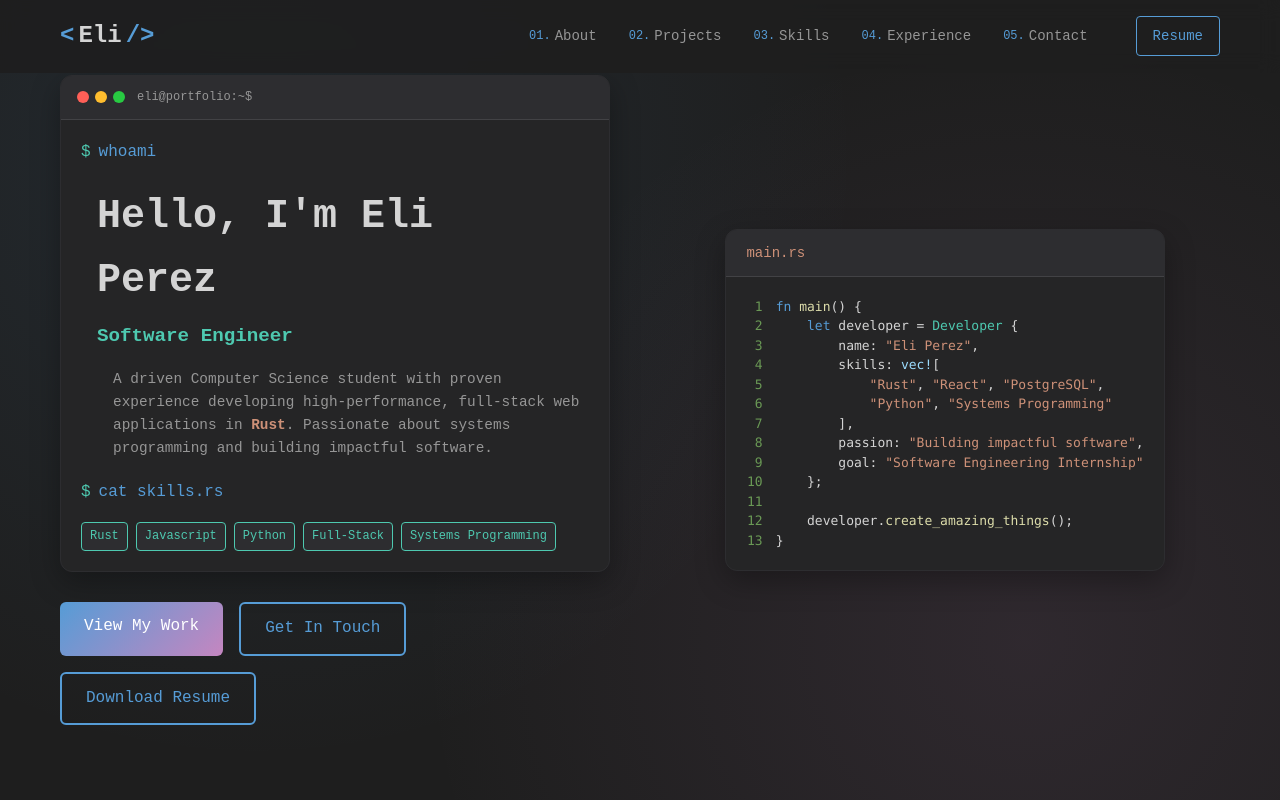
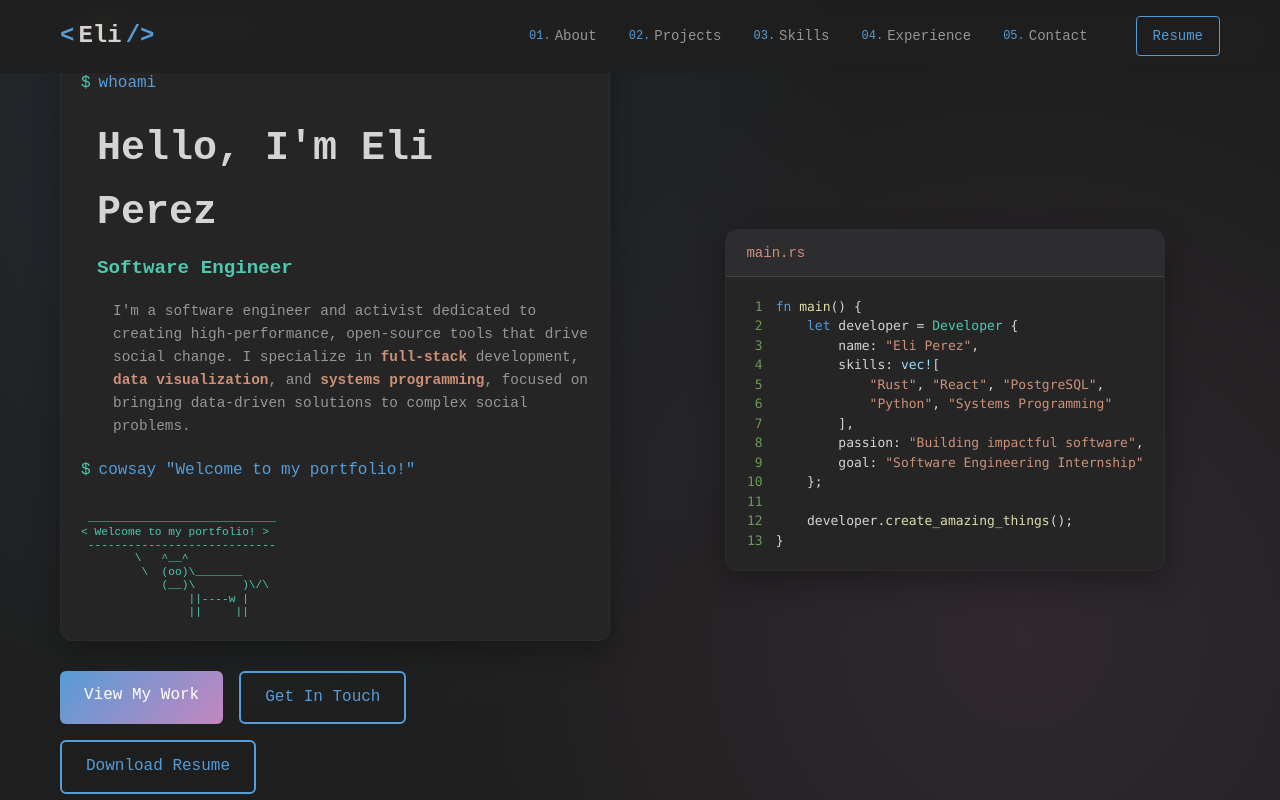
Before and after one commit to counterspecies/Portfolio-Website, a React (Create React App) app: page / in a window 1280 px wide. Shown: the top 800 px of the page. Built offline with nearby package versions, Linux system fonts and the light colour scheme.

Commit message:
added cow ascii

```diff
--- a/src/components/Hero.css
+++ b/src/components/Hero.css
@@ -85,6 +85,19 @@
   padding-left: 16px;
 }
 
+.ascii-output {
+  margin-top: 15px;
+  color: var(--accent-green);
+  font-size: 0.7rem;
+  line-height: 1.2;
+}
+
+.ascii-output pre {
+  margin: 0;
+  font-family: 'JetBrains Mono', monospace;
+  white-space: pre;
+}
+
 .name-display {
   font-size: 2.5rem;
   font-weight: 700;
@@ -143,6 +156,8 @@
   gap: 16px;
   flex-wrap: wrap;
 }
+
+
 
 /* Code Snippet Visual */
 .hero-visual {
--- a/src/components/Hero.js
+++ b/src/components/Hero.js
@@ -44,22 +44,30 @@ const Hero = () => {
                 </h1>
                 <h2 className="subtitle">{subtitle}</h2>
                 <p className="description">
-                  A driven Computer Science student with proven experience developing
-                  high-performance, full-stack web applications in <span className="rust-highlight">Rust</span>.
-                  Passionate about systems programming and building impactful software.
+                  I'm a software engineer and activist dedicated to creating high-performance,
+                  open-source tools that drive social change.
+                  I specialize in <span className="rust-highlight">full-stack</span> development,
+                  <span className="rust-highlight"> data visualization</span>, and <span className="rust-highlight">systems programming</span>,
+                  focused on bringing data-driven solutions to complex social problems.
                 </p>
               </div>
+
               <div className="command-line">
                 <span className="prompt">$</span>
-                <span className="command">cat skills.rs</span>
+                <span className="command">cowsay "Welcome to my portfolio!"</span>
               </div>
-              <div className="skills-preview">
-                <div className="skill-tag">Rust</div>
-                <div className="skill-tag">Javascript</div>
-                <div className="skill-tag">Python</div>
-                <div className="skill-tag">Full-Stack</div>
-                <div className="skill-tag">Systems Programming</div>
+              <div className="ascii-output">
+                <pre>{`
+ ____________________________
+< Welcome to my portfolio! >
+ ----------------------------
+        \\   ^__^
+         \\  (oo)\\_______
+            (__)\\       )\\/\\
+                ||----w |
+                ||     ||`}</pre>
               </div>
+
             </div>
           </div>
 
```
